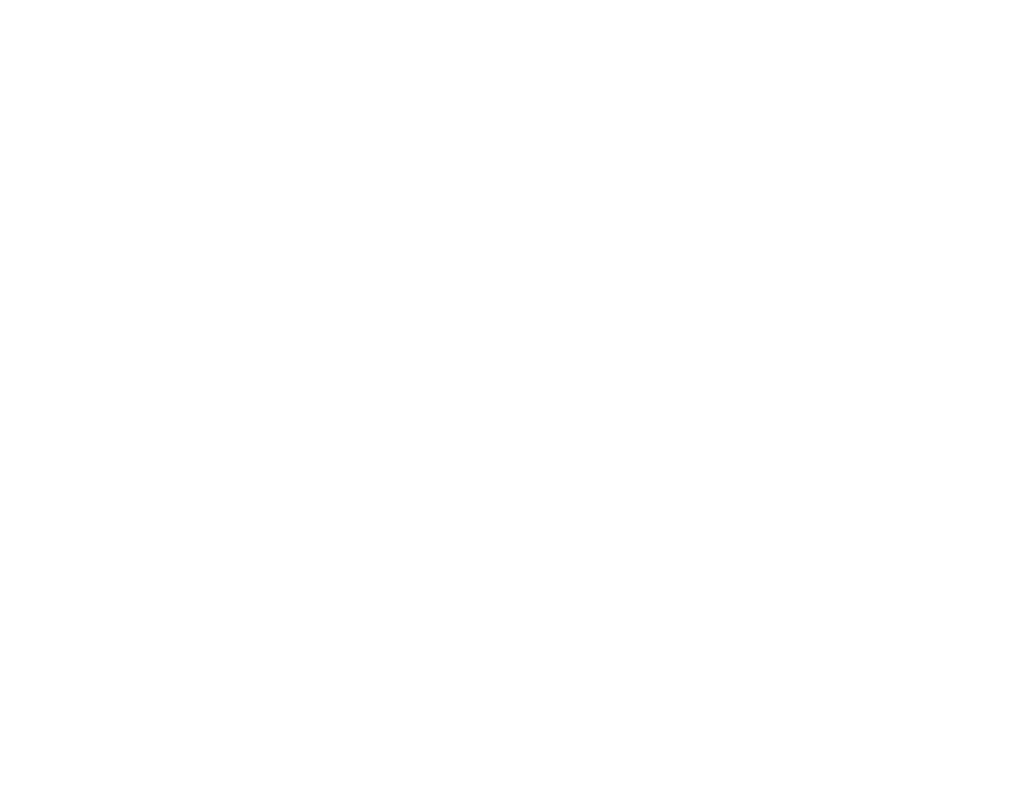
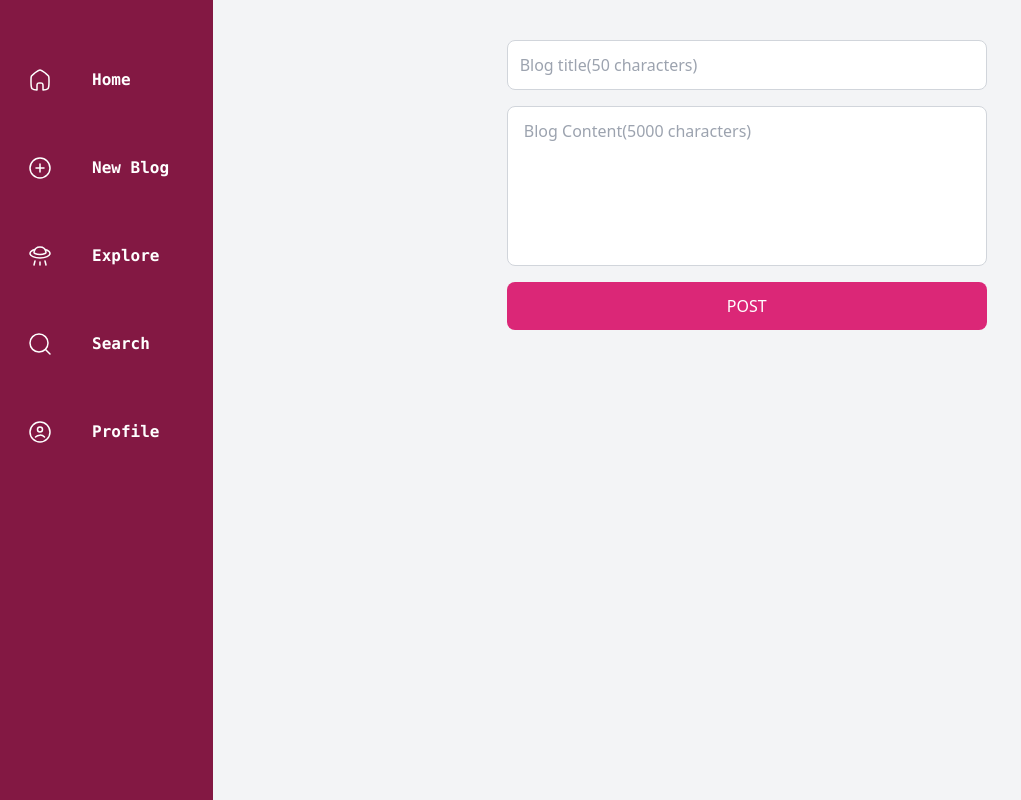
Before and after one commit to Siddhi-sahu/blog-it, a React (Vite) app in the folder frontend/: page /create in a window 1280 px wide. Before the commit this address had no page. Shown: the whole page, without its empty margins (0-1021 px from the left). Built offline with nearby package versions, Linux system fonts and the light colour scheme; sample sign-in values are in the browser's storage.

Commit message:
creating blogs endpoint

```diff
--- a/frontend/src/App.jsx
+++ b/frontend/src/App.jsx
@@ -8,6 +8,7 @@
 import Redirect from "./pages/Redirect";
 import Explore from "./pages/Explore";
 import GatedRoutes from "./pages/GatedRoutes";
+import NewBlog from "./pages/NewBlog";
 
 function App() {
   return (
@@ -33,6 +34,14 @@
               </GatedRoutes>
             }
           />
+          <Route
+            path="/create"
+            element={
+              <GatedRoutes>
+                <NewBlog />
+              </GatedRoutes>
+            }
+          />
         </Routes>
       </BrowserRouter>
     </>
--- a/frontend/src/components/DashboardLinks.jsx
+++ b/frontend/src/components/DashboardLinks.jsx
@@ -4,17 +4,17 @@
 const DashboardLinks = ({ icon, label, to }) => {
   return (
     // <div className="flex hover:bg-pink-300 w-full rounded items-center p-2 sm:p-3">
-    <div className="flex w-full rounded items-center p-2 sm:p-3 transform transition-transform duration-200 ease-in-out hover:scale-105 hover:shadow-lg hover:bg-pink-600">
+    <div className="flex w-full rounded items-center p-2 lg:p-3 transform transition-transform duration-200 ease-in-out hover:scale-105 hover:shadow-lg hover:bg-pink-600">
       <Link
         to={to}
-        className="flex flex-col sm:flex-row sm:space-x-2 items-center w-full"
+        className="flex flex-col lg:flex-row lg:space-x-2 items-center w-full"
       >
         <img
           src={icon}
           alt=""
-          className="w-6 h-6 mb-1 sm:mb-0 flex-shrink-0 sm:mr-8 text-white"
+          className="w-6 h-6 mb-2 lg:mb-0 flex-shrink-0 lg:mr-8 text-white"
         />
-        <div className="text-center sm:text-left text-xs sm:text-base break-words w-auto sm:w-full">
+        <div className="text-center lg:text-left text-xs lg:text-base break-words w-auto lg:w-full">
           {label}
         </div>
       </Link>
--- /dev/null
+++ b/frontend/src/components/InputBlog.jsx
@@ -0,0 +1,22 @@
+import React from "react";
+
+const InputBlog = () => {
+  return (
+    <div className="flex justify-center items-center flex-col p-4 max-w-lg mx-auto ">
+      <input
+        type="text"
+        className="w-full p-3 mb-4 border border-gray-300 rounded-lg"
+        placeholder="Blog title(50 characters)"
+      />
+      <textarea
+        placeholder=" Blog Content(5000 characters)"
+        className="w-full p-3 mb-4 h-40 border border-gray-300 rounded-lg resize-none"
+      ></textarea>
+      <button className="w-full p-3 bg-pink-600 text-white rounded-lg hover:bg-pink-700">
+        POST
+      </button>
+    </div>
+  );
+};
+
+export default InputBlog;
--- a/frontend/src/components/Sidebar.jsx
+++ b/frontend/src/components/Sidebar.jsx
@@ -5,6 +5,7 @@
 import searchIcon from "../assets/search.svg";
 import newIcon from "../assets/new.svg";
 import profileIcon from "../assets/profile.svg";
+import exploreIcon from "../assets/explore.svg";
 
 const Sidebar = () => {
   return (
@@ -13,7 +14,12 @@
         <div className="flex flex-col justify-between h-full">
           <div className=" flex flex-col justify-center items-center gap-10 mt-10">
             <DashboardLinks icon={homeIcon} label={"Home"} to={"/dashboard"} />
-            <DashboardLinks icon={newIcon} label={"Explore"} to={"/explore"} />
+            <DashboardLinks icon={newIcon} label={"New Blog"} to={"/create"} />
+            <DashboardLinks
+              icon={exploreIcon}
+              label={"Explore"}
+              to={"/explore"}
+            />
             <DashboardLinks icon={searchIcon} label={"Search"} to={""} />
             <DashboardLinks icon={profileIcon} label={"Profile"} to={""} />
           </div>
--- /dev/null
+++ b/frontend/src/pages/NewBlog.jsx
@@ -0,0 +1,18 @@
+import React from "react";
+import Sidebar from "../components/Sidebar";
+import InputBlog from "../components/InputBlog";
+
+const NewBlog = () => {
+  return (
+    <>
+      <div className="grid grid-cols-5 md:grid-cols-12 h-screen">
+        <Sidebar />
+        <div className="col-span-4 md:col-span-10 bg-gray-100 p-6 overflow-y-auto">
+          <InputBlog />
+        </div>
+      </div>
+    </>
+  );
+};
+
+export default NewBlog;
```
Also changed, not shown: frontend/src/assets/explore.svg (added), 1 other file (tests, documents, lock files or other folders).
